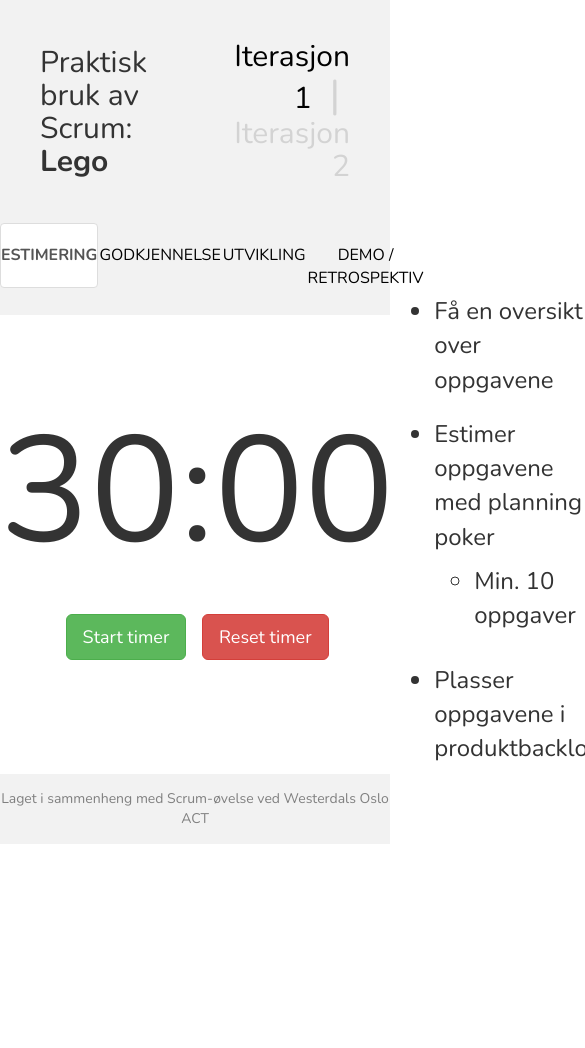
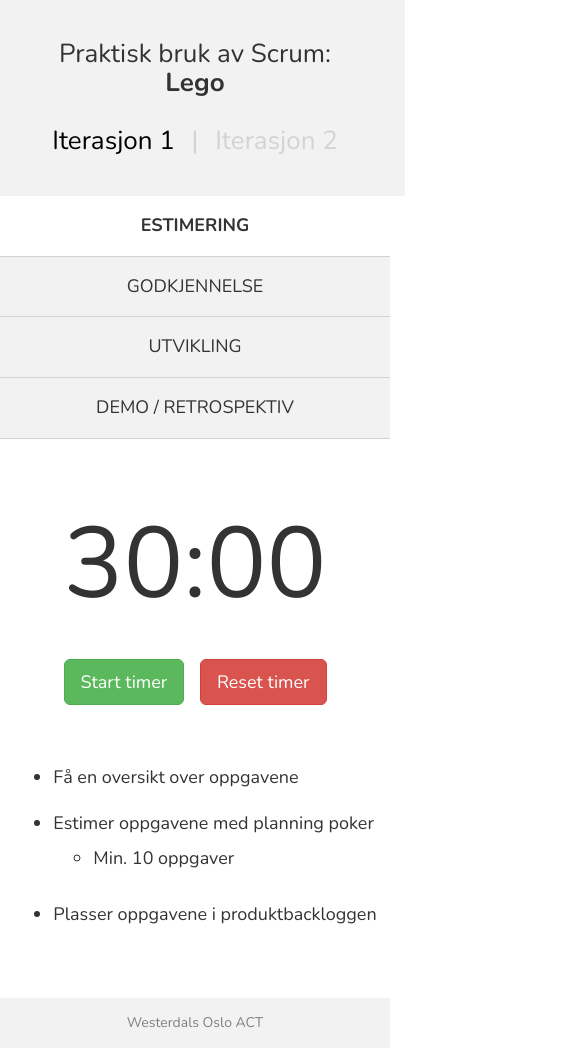
Before and after one commit to kristine-sl/lego, a website: page index.html in a window 390 px wide. Shown: the top 1048 px of the page, 585 px wide, since content can reach past the window. Before the commit the page ends 844 px from the top, so only its background shows below. Drawn offline with nearby package versions, Linux system fonts and the light colour scheme.

Commit message:
responsive

```diff
--- a/assets/css/main.css
+++ b/assets/css/main.css
@@ -1,5 +1,12 @@
 [ng\:cloak], [ng-cloak], [data-ng-cloak], [x-ng-cloak], .ng-cloak, .x-ng-cloak {
   display: none !important;
+}
+
+html
+{
+	position: relative;
+    margin-bottom: -100px;
+    padding-bottom: 100px;
 }
 
 body
@@ -12,13 +19,11 @@ header
 {
 	padding: 40px 0;
 	background: #f2f2f2;
-	display: flex;
-	align-items: center;
 }
 
-.header-section
+.iteration-header
 {
-	flex: 1;
+	text-align: right;
 }
 
 .iteration
@@ -35,7 +40,6 @@ header
 .iteration-divider
 {
 	font-weight: 200;
-	font-size: 40px;
 	color: lightgray;
 	padding: 0 10px;
 }
@@ -91,11 +95,35 @@ h2
 	font-weight: 600;
 }
 
+.small-nav-bar h4
+{
+	padding: 20px 0;
+	text-align: center;
+	width: 100%;
+	border-bottom: 1px solid lightgray;
+	margin: 0;
+	background: #f2f2f2;
+	font-weight: 200;
+	text-transform: uppercase;
+}
+
+.small-nav-bar h4:hover
+{
+	background: #fdfdfd;
+	cursor: pointer;
+}
+
+.small-nav-bar .is-active
+{
+	background: #fff;
+	font-weight: 600;
+}
+
 .Container
 {
-	display: flex;
-	align-items: center;
-	padding-top: 40px;
+	/*display: flex;
+	align-items: center;*/
+	padding-top: 70px;
 	height: 400px;
 }
 
@@ -113,11 +141,6 @@ button {
 .tasks-container li
 {
 	padding: 10px 0;
-}
-
-.timer-container
-{
-	flex-grow: 1;
 }
 
 .daily-standup-modal h3
@@ -151,3 +174,35 @@ footer p
 	margin: 0;
 	color: gray;
 }
+
+@media(max-width: 992px)
+{
+	header, .iteration-header
+	{
+		text-align: center;
+	}
+
+	header h2, iteration-header h2
+	{
+		font-size: 26px;
+	}
+
+	.iteration-header h2
+	{
+		padding-top: 30px;
+	}
+
+	.timer
+	{
+		font-size: 100px;
+	}
+
+	.tasks-container
+	{
+		display: flex;
+		justify-content: center;
+		font-size: 18px;
+		width: 100%;
+		padding-top: 50px;
+	}
+}
--- a/index.html
+++ b/index.html
@@ -14,11 +14,11 @@
     </head>
     <body ng-controller = 'LegoController as lego' ng-cloak>
 
-        <header>
-            <div class = 'header-section'>
+        <header class = 'row'>
+            <div class = 'header-section col-xs-12 col-md-6'>
                 <h2>Praktisk bruk av Scrum: <strong>Lego</strong></h2>
             </div>
-            <div class = 'header-section text-right'>
+            <div class = 'header-section iteration-header col-xs-12 col-md-6'>
                 <h2>
                    <span class = 'iteration' ng-class = "{ 'header-active': lego.currentIteration == 0 }" ng-click = 'lego.changeIteration( 0 )'>Iterasjon 1</span>
                    <span class = 'iteration-divider'>|</span>
@@ -29,16 +29,23 @@
         </header>
 
         <main>
-            <uib-tabset justified='true'>
+            <uib-tabset justified='true' class = 'hidden-sm hidden-xs'>
                 <uib-tab heading='Estimering' ng-click = 'lego.changeSection( 0 )' active = 'lego.currentSection == 0'></uib-tab>
                 <uib-tab heading='Godkjennelse' ng-click = 'lego.changeSection( 1 )' active = 'lego.currentSection == 1'></uib-tab>
                 <uib-tab heading='Utvikling' ng-click = 'lego.changeSection( 2 )' active = 'lego.currentSection == 2'></uib-tab>
                 <uib-tab heading='Demo / Retrospektiv' ng-click = 'lego.changeSection( 3 )' active = 'lego.currentSection == 3'></uib-tab>
             </uib-tabset>
 
-            <div class = 'Container'>
+            <div class = 'small-nav-bar hidden-md hidden-lg'>
+                <h4 ng-click = 'lego.changeSection( 0 )' ng-class = "{'is-active': lego.currentSection == 0 }">Estimering</h4>
+                <h4 ng-click = 'lego.changeSection( 1 )' ng-class = "{'is-active': lego.currentSection == 1 }">Godkjennelse</h4>
+                <h4 ng-click = 'lego.changeSection( 2 )' ng-class = "{'is-active': lego.currentSection == 2 }">Utvikling</h4>
+                <h4 ng-click = 'lego.changeSection( 3 )' ng-class = "{'is-active': lego.currentSection == 3 }">Demo / Retrospektiv</h4>
+            </div>
 
-                <div class = 'timer-container'>
+            <div class = 'Container row'>
+
+                <div class = 'timer-container col-xs-12 col-md-6'>
                     <h1 class = 'text-center timer' >{{ lego.minutes }}:{{ lego.seconds }}</h1>
                     <div class = 'text-center'>
                         <button class = 'btn btn-success btn-lg' ng-if = '! lego.iterations[lego.currentIteration].sections[lego.currentSection].running' ng-click = 'lego.startTimer()'>Start timer</button>
@@ -47,7 +54,7 @@
                     </div>
                 </div>
 
-                <div class = 'tasks-container'>
+                <div class = 'tasks-container col-xs-12 col-md-6'>
                     <section ng-show = 'lego.currentSection == 0 '>
                         <ul>
                             <li>Få en oversikt over oppgavene</li>
@@ -98,7 +105,7 @@
         </main>
 
         <footer>
-            <p class = 'text-center'>Laget i sammenheng med Scrum-øvelse ved Westerdals Oslo ACT</p>
+            <p class = 'text-center'>Westerdals Oslo ACT</p>
         </footer>
 
         <script type="text/ng-template" id="modal-content.html">
```
Also changed, not shown: poker/index.html (+1 -0 lines).
